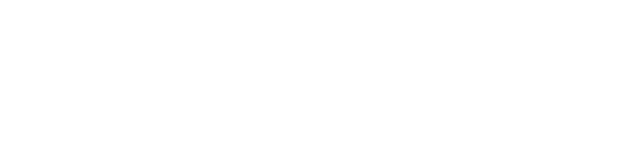
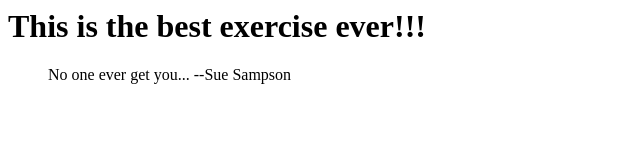
Before and after one commit to seasprite/testLab, a plain HTML site: page index.html in a window 1280 px wide. Shown: the whole page, without its empty margins (0-640 px from the left). Drawn offline with Linux system fonts and the light colour scheme.

Commit message:
modifying index, include .css

```diff
--- a/index.html
+++ b/index.html
@@ -1,6 +1,7 @@
 <html>
 <head></head>
 <body>
-
+<h1>This is the best exercise ever!!!</h1>
+<blockquote>No one ever get you... --Sue Sampson</blockquote>
 </body>
 </html>
```
Also changed, not shown: styles.css (added).
